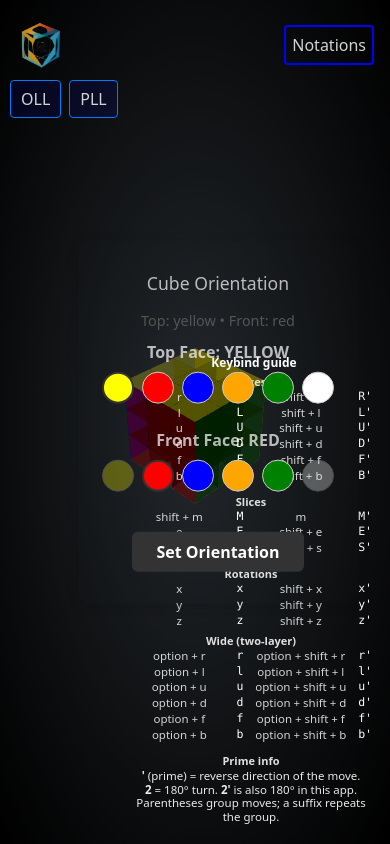
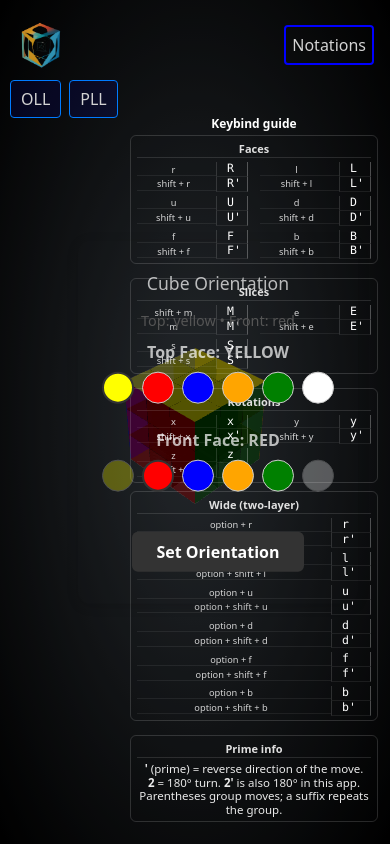
Before and after one commit to 13illydakid/rubiks-cube, a React (Vite) app: page / in a window 390 px wide. Built offline with nearby package versions, Linux system fonts and the light colour scheme.

Commit message:
keybind guide

```diff
--- a/src/App.css
+++ b/src/App.css
@@ -159,6 +159,7 @@ button:focus {outline:0;}
   background-size: cover;
   background-position: center;
   background: radial-gradient(#343a40, #000000);
+  pointer-events: auto;
 }
 
 /* Prevent selecting text in move input */
--- a/src/App.jsx
+++ b/src/App.jsx
@@ -1369,7 +1369,7 @@ class App extends Component {
     controls.enabled = true;
     controls.enableDamping = true;   //damping
     controls.dampingFactor = 0.15;   //damping inertia
-    controls.enableZoom = false;      //Zooming
+    controls.enableZoom = true;      //Zooming
     controls.autoRotate = false;     //Enable auto rotation
     controls.minDistance = (2 + cD);
     controls.maxDistance = (2 + cD) + 20;
--- a/src/components/KeybindGuide/KeybindGuide.css
+++ b/src/components/KeybindGuide/KeybindGuide.css
@@ -2,11 +2,11 @@
   position: fixed;
   bottom: 8px;
   /* move to bottom-right */
-  right: 8px;
-  width: 520px;
+  right: 1vw;
+  width: auto;
   /* wider to reduce height by splitting into columns */
   max-height: calc(100vh - 16px);
-  overflow: auto;
+  overflow: visible;
   padding: 6px 6px;
   border-radius: 6px;
   background: rgba(0, 0, 0, 0);
@@ -20,6 +20,8 @@
   /* avoid interfering with other UI (e.g., OrientationPicker) */
   -webkit-user-select: none;
   user-select: none;
+  /* fixed width for notation column to align vertically */
+  --kb-notation-w: 36px;
 }
 
 .kb-header {
@@ -30,15 +32,20 @@
 }
 
 .kb-section {
-  margin-bottom: 6px;
-  padding-right: 6px;
+  margin-bottom: 8px;
+  padding: 6px 6px 4px 6px;
+  /* inner padding for chart look */
+  border: 1px solid rgba(255, 255, 255, 0.15);
+  border-radius: 6px;
 }
 
 .kb-title {
   font-weight: 600;
-  margin-bottom: 2px;
+  margin-bottom: 4px;
   color: #e0e0e0;
   font-size: 11px;
+  padding-bottom: 2px;
+  border-bottom: 1px solid rgba(255, 255, 255, 0.12);
 }
 
 /* Two-column split of categories */
@@ -54,12 +61,18 @@
   gap: 6px;
 }
 
-/* Multi-column layout: show 3 pairs per row when space allows (keys left, notation right) */
-.kb-table {
+/* Matrix layout: columns are base moves; rows stack non-prime and prime in the same column */
+.kb-matrix {
   display: grid;
-  grid-template-columns: repeat(3, 1fr max-content);
-  column-gap: 8px;
-  row-gap: 2px;
+  grid-template-columns: repeat(3, minmax(0, 1fr));
+  column-gap: 12px;
+  row-gap: 4px;
+}
+
+/* Each logical column renders its own 2-column grid: [keys][notation-fixed] */
+.kb-colpair {
+  display: grid;
+  grid-template-columns: 1fr var(--kb-notation-w);
   align-items: center;
 }
 
@@ -72,10 +85,25 @@
   /* remove backgrounds to save space visually */
   color: #fff;
   text-align: right;
+  border-left: 1px solid rgba(255, 255, 255, 0.14);
+  /* vertical split inside pair */
+  padding-left: 10px;
+  border-bottom: 1px solid rgba(255, 255, 255, 0.08);
+  white-space: nowrap;
+  /* keep notation in a single line */
+  border-right: 1px solid rgba(255, 255, 255, 0.28);
+  display: flex;
+  justify-self: auto;
 }
 
 .kb-keys {
   opacity: 0.9;
+  white-space: nowrap;
+  /* keep keybind in a single line */
+  font-size: 10.25px;
+  /* slightly smaller so long combos fit */
+  padding-right: 6px;
+  border-bottom: 1px solid rgba(255, 255, 255, 0.08);
 }
 
 .kb-footnote {
@@ -84,18 +112,38 @@
   opacity: 0.7;
 }
 
+/* Wider layout for the Wide (two-layer) section to avoid overlapping long key strings */
+.kb-section.wide {
+  --kb-notation-w: 40px;
+  /* a bit wider for clarity */
+}
+
+.kb-section.wide .kb-matrix {
+  grid-template-columns: repeat(2, minmax(0, 1fr));
+  column-gap: 10px;
+}
+
 @media (max-width: 1024px) {
   .keybind-guide {
     width: 380px;
     right: 6px;
+    --kb-notation-w: 34px;
   }
 
   .kb-columns {
     grid-template-columns: 1fr 1fr;
   }
 
-  .kb-table {
-    grid-template-columns: repeat(2, 1fr max-content);
+  .kb-matrix {
+    grid-template-columns: repeat(2, minmax(0, 1fr));
+  }
+
+  .kb-section.wide .kb-matrix {
+    grid-template-columns: repeat(2, minmax(0, 1fr));
+  }
+
+  .kb-keys {
+    font-size: 9.75px;
   }
 }
 
@@ -103,13 +151,23 @@
   .keybind-guide {
     width: 260px;
     right: 6px;
+    --kb-notation-w: 32px;
   }
 
   .kb-columns {
     grid-template-columns: 1fr;
   }
 
-  .kb-table {
-    grid-template-columns: repeat(2, 1fr max-content);
+  .kb-matrix {
+    grid-template-columns: repeat(2, minmax(0, 1fr));
+  }
+
+  /* On very small screens, give wide section full width per column */
+  .kb-section.wide .kb-matrix {
+    grid-template-columns: 1fr;
+  }
+
+  .kb-keys {
+    font-size: 9.25px;
   }
 }
--- a/src/components/KeybindGuide/KeybindGuide.jsx
+++ b/src/components/KeybindGuide/KeybindGuide.jsx
@@ -8,16 +8,43 @@ const Row = ({ notation, keys }) => (
   </div>
 );
 
-const Section = ({ title, items }) => (
-  <div className="kb-section">
-    <div className="kb-title">{title}</div>
-    <div className="kb-table">
-      {items.map((it) => (
-        <Row key={it.notation + it.keys} notation={it.notation} keys={it.keys} />
-      ))}
+// Group items so each base move (e.g., R) stacks with its prime (R') vertically in the same column
+const Section = ({ title, items, className }) => {
+  // Build stable base-> { main, prime } groups keeping original order of first appearance
+  const map = new Map();
+  const order = [];
+  items.forEach((it) => {
+    const base = it.notation.replace(/'/g, "");
+    if (!map.has(base)) {
+      map.set(base, { base, main: null, prime: null });
+      order.push(base);
+    }
+    const bucket = map.get(base);
+    if (it.notation.includes("'")) bucket.prime = it; else bucket.main = it;
+  });
+
+  return (
+    <div className={`kb-section ${className || ''}`}>
+      <div className="kb-title">{title}</div>
+      {/* Matrix of columns; each column contains up to two rows: non-prime then prime */}
+      <div className="kb-matrix">
+        {order.map((base) => {
+          const g = map.get(base);
+          return (
+            <div className="kb-colpair" key={base}>
+              {g.main && (
+                <Row key={g.main.notation + g.main.keys} notation={g.main.notation} keys={g.main.keys} />
+              )}
+              {g.prime && (
+                <Row key={g.prime.notation + g.prime.keys} notation={g.prime.notation} keys={g.prime.keys} />
+              )}
+            </div>
+          );
+        })}
+      </div>
     </div>
-  </div>
-);
+  );
+};
 
 const KeybindGuide = () => {
   const faces = [
@@ -80,7 +107,7 @@ const KeybindGuide = () => {
           <Section title="Rotations" items={rotations} />
         </div>
         <div className="kb-col">
-          <Section title="Wide (two-layer)" items={wide} />
+          <Section title="Wide (two-layer)" items={wide} className="wide" />
           <div className="kb-section">
             <div className="kb-title">Prime info</div>
             <div className="kb-info">
--- a/src/components/Navbar/Navbar.jsx
+++ b/src/components/Navbar/Navbar.jsx
@@ -18,33 +18,16 @@ const Navbar = props => {
       <div style={{ float: "right", height: "100%" }} >
         <Popup trigger={<button id="infoBtn">Notations</button>}>
           {close => (
-            <div style={{ zIndex: "100", width: "100%", height: "100%" }}>
-              <div className="shadeBackground" style={{ backgroundColor: "black", zIndex: "101" }} onClick={close}></div>
-              <div style={{ zIndex: "102", width: "max-content", margin: "auto", transform: "translateX(-50%)", padding: "8px" }} className="popupDiv">
-                <b style={{ fontSize: "2rem" }}>Cube Notations</b>
-                <div className="close" id="closeBtn" onClick={close}>
+            <div style={{ width: "100%", height: "100%" }}>
+              <div className="shadeBackground" style={{ backgroundColor: "black" }} onClick={close}></div>
+              <div className="popupDiv">
+                <div className="closeBtn" id="closeBtn" onClick={close}>
                   &times;
                 </div>
-                <div style={{ backgroundColor: "rgba(0,0,0,.8)", height: "100%", marginTop: "0", color: "lightgrey", fontSize: "1rem", textAlign: "center", borderRadius: ".25rem", padding: "8px" }}>
-                  <div style={{ paddingTop: "" }}>Click and drag anywhere not on the cube to rotate.</div>
+                  <div>Click and drag anywhere <br/> not on the cube to rotate.</div>
                   <div className="cube-notations-container">
                     <img src={notations} alt="Cube Notations" className="notations-image" />
                   </div>
-                  <hr style={{ backgroundColor: "lightgray", width: "60%" }}></hr>
-                  <div>Click and drag anywhere on the cube to make a move <br></br>or use the keyboard to make turns:</div>
-                  <div style={{ display: "none" }}>
-                    <div style={{ width: "100%", textAlign: "center" }}>
-                      <b style={{ color: "white", backgroundColor: "black" }}> F, </b><b style={{ color: "white", backgroundColor: "black" }}>f,</b>
-                      <b style={{ color: "blue", backgroundColor: "black" }}> U, </b><b style={{ color: "blue", backgroundColor: "black" }}>u,</b>
-                      <b style={{ color: "red", backgroundColor: "black" }}> R, </b><b style={{ color: "red", backgroundColor: "black" }}>r,</b>
-                      <b style={{ color: "yellow", backgroundColor: "black" }}> B, </b><b style={{ color: "yellow", backgroundColor: "black" }}>b,</b>
-                      <b style={{ color: "orange", backgroundColor: "black" }}> L, </b><b style={{ color: "orange", backgroundColor: "black" }}>l,</b>
-                      <b style={{ color: "green", backgroundColor: "black" }}> D, </b><b style={{ color: "green", backgroundColor: "black" }}>d </b>
-                      <p style={{ width: "100%", textAlign: "center" }}>(lower case is clockwise, upper case is counterclockwise)</p>
-                    </div>
-                  </div>
-                  <hr style={{ backgroundColor: "lightgray", width: "60%" }}></hr>
-                </div>
               </div>
             </div>
           )}
```
Also changed, not shown: src/components/Navbar/Nav.css (+89 -37 lines), 1 other file (tests, documents, lock files or other folders).
